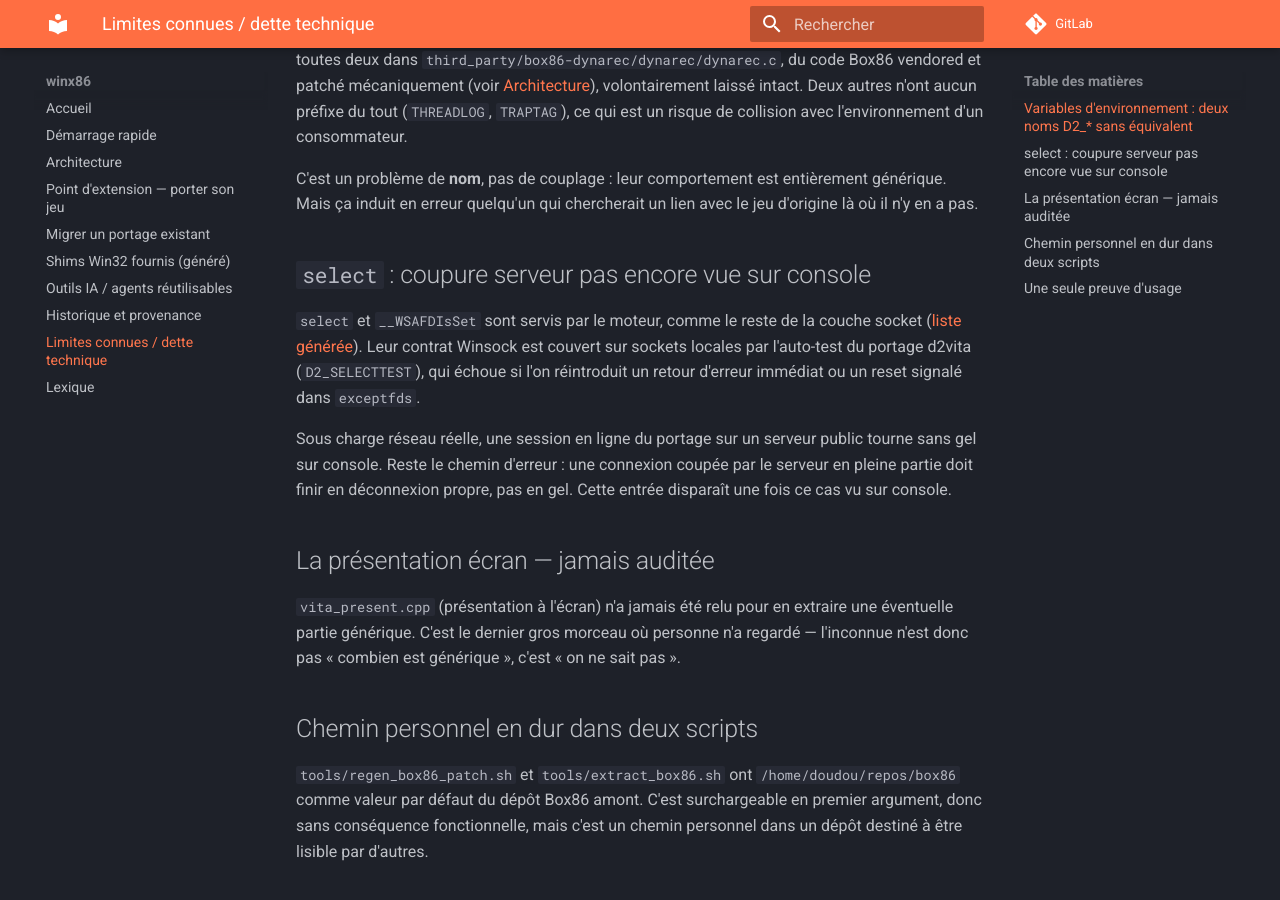
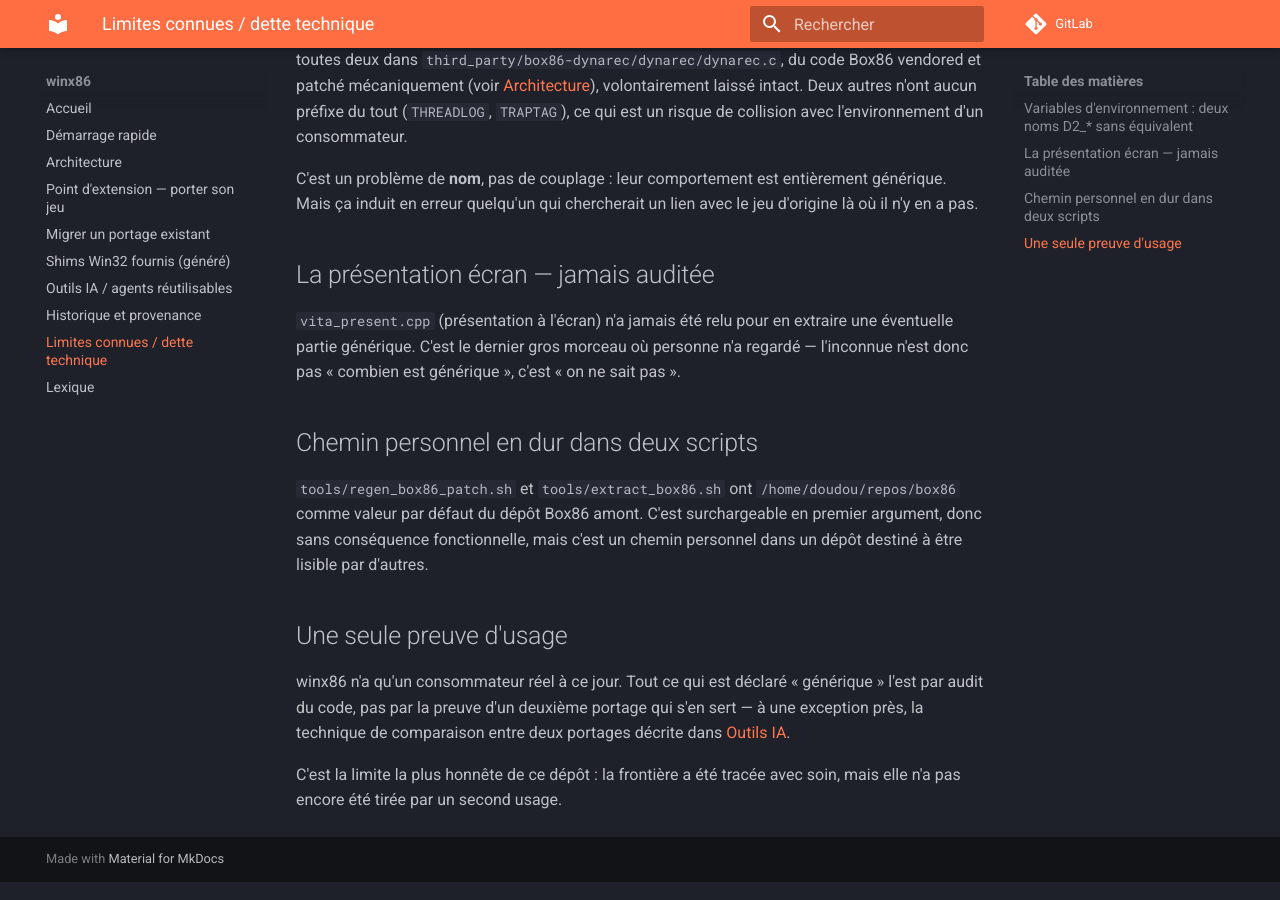
Before and after one commit to Franckrst/WinVita, an MkDocs documentation site: the page built from docs/dette.md, in a window 1280 px wide and 900 px high, scrolled down 517 px. Built offline with MkDocs 1.6.1 and Material for MkDocs 9.7.7, drawn with Linux system fonts in a browser that asks for light colours; comment, search, counter and statistics services are not loaded.

Commit message:
dette: drop the select entry, server-side cut verified on console
Killing the game server mid-game on the d2vita private realm ended in a
clean disconnect: the socket closed, the client went back to the realm
chat and kept rendering at its normal rate. Both criteria of the entry
(real network load, server-side cut) are now met.

Co-Authored-By: Claude Opus 5 <noreply@anthropic.com>
Claude-Session: https://claude.ai/code/session_016YV2ySxuScxYmstEqDV9Bx

```diff
--- a/docs/dette.md
+++ b/docs/dette.md
@@ -28,18 +28,6 @@ C'est un problème de **nom**, pas de couplage : leur comportement est
 entièrement générique. Mais ça induit en erreur quelqu'un qui chercherait un
 lien avec le jeu d'origine là où il n'y en a pas.
 
-## `select` : coupure serveur pas encore vue sur console
-
-`select` et `__WSAFDIsSet` sont servis par le moteur, comme le reste de la couche
-socket ([liste générée](shims.md)). Leur contrat Winsock est couvert sur sockets
-locales par l'auto-test du portage d2vita (`D2_SELECTTEST`), qui échoue si l'on
-réintroduit un retour d'erreur immédiat ou un reset signalé dans `exceptfds`.
-
-Sous charge réseau réelle, une session en ligne du portage sur un serveur public
-tourne sans gel sur console. Reste le chemin d'erreur : une connexion coupée par
-le serveur en pleine partie doit finir en déconnexion propre, pas en gel. Cette
-entrée disparaît une fois ce cas vu sur console.
-
 ## La présentation écran — jamais auditée
 
 `vita_present.cpp` (présentation à l'écran) n'a jamais été relu pour en extraire
```
